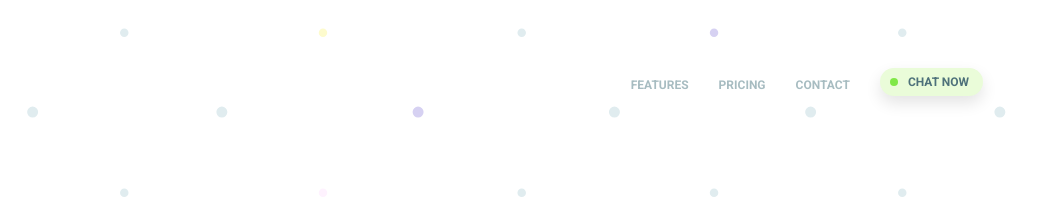
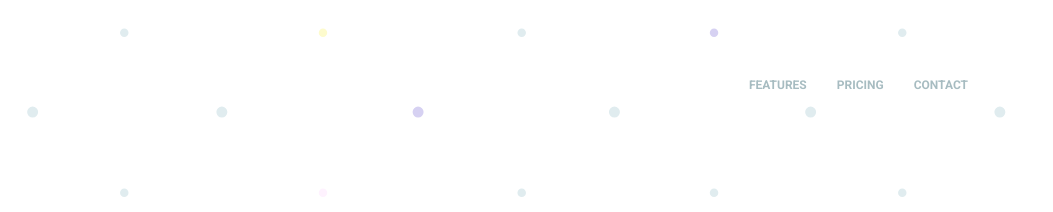
Before and after one commit to owl-limited/owl.net, a plain HTML site: page index.html in a window 1280 px wide. Shown: the top 212 px of the page, 227-1280 px from the left. Drawn offline with Linux system fonts and the light colour scheme.

Commit message:
Remove Chat Now Buttion

```diff
--- a/index.html
+++ b/index.html
@@ -33,7 +33,6 @@
                                 <li><a href="#features"><span>Features</span></a></li>
                                 <li><a href="#pricing"><span>Pricing</span></a></li>
                                 <li><a href="#contact"><span>Contact</span></a></li>
-                                <li><a class="chat-button" href="#">Chat now</a></li>
                             </ul>
                         </div>
                     </div>
```
